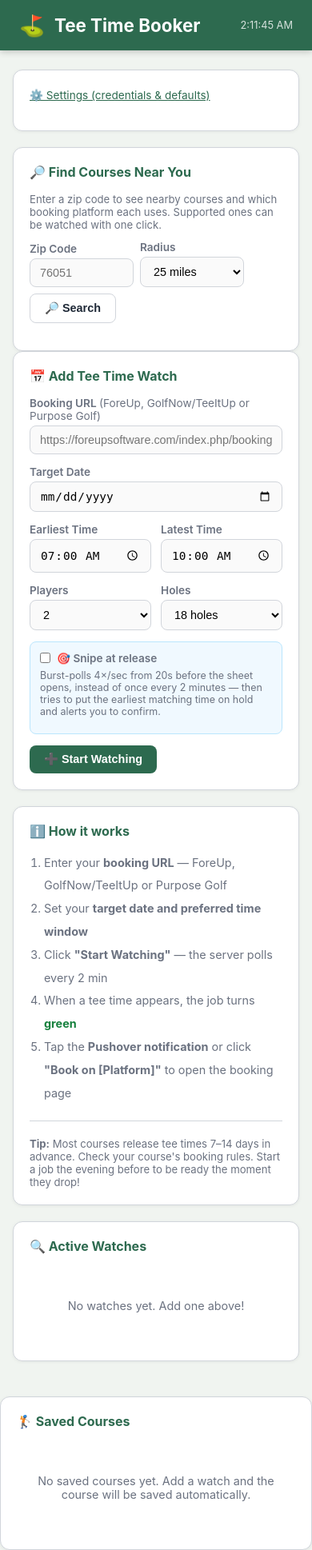
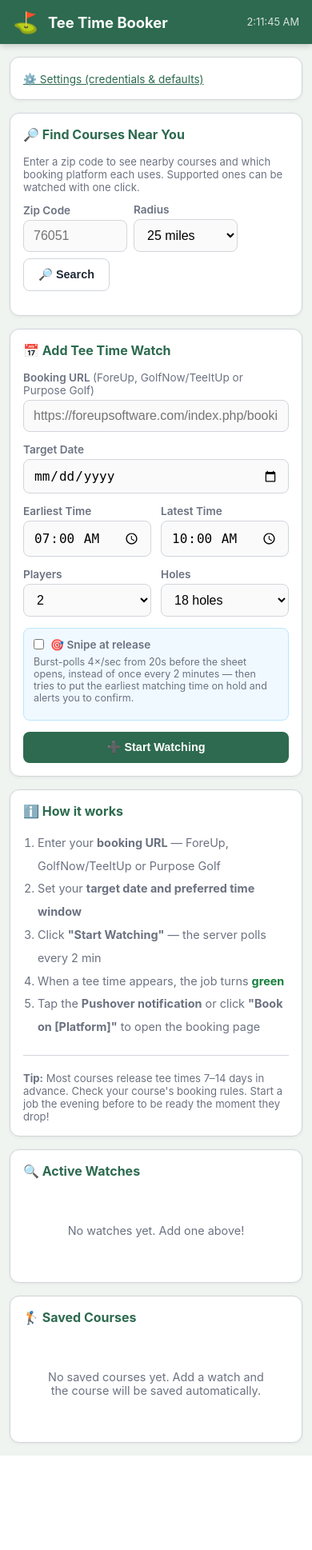
Before and after one commit to espnguy/teetimes, a Flask app: page / in a window 390 px wide. Shown: the whole page at 80% size. After the commit the page ends 1820 px from the top, so only its background shows below. Run offline with Flask 3, Linux system fonts and the light colour scheme; data that the repository does not hold is empty; some libraries are stand-ins or nearby versions.

Commit message:
Make the dashboard usable on a phone
Date and time pickers no longer overflow their cards on iOS, fields use
16px text so Safari stops zooming on focus, job and course cards stack
their buttons under the details, and Saved Courses moves inside the page
container so it gets the same side margins as everything else.

Co-Authored-By: Claude Opus 5.5 <noreply@anthropic.com>

```diff
--- a/templates/index.html
+++ b/templates/index.html
@@ -107,9 +107,9 @@
 
   /* ── Settings ── */
   .settings-toggle { font-size: .85rem; color: var(--green); cursor: pointer;
-                     text-decoration: underline; margin-bottom: 16px; display: inline-block; }
+                     text-decoration: underline; display: inline-block; }
   .settings-section { display: none; }
-  .settings-section.open { display: block; }
+  .settings-section.open { display: block; margin-top: 16px; }
 
   /* ── Toast ── */
   #toast { position: fixed; bottom: 24px; right: 24px; background: #1f2937; color: white;
@@ -128,6 +128,37 @@
   .spinner { display: inline-block; width: 14px; height: 14px; border: 2px solid #ccc;
              border-top-color: var(--green); border-radius: 50%; animation: spin .6s linear infinite; }
   @keyframes spin { to { transform: rotate(360deg); } }
+
+  /* ── Native date/time pickers ── iOS gives these an intrinsic width that
+     overflows grid cells, and collapses an empty date input to no height. */
+  input[type=date], input[type=time] { -webkit-appearance: none; appearance: none;
+    min-width: 0; min-height: 40px; text-align: left; }
+  input::-webkit-date-and-time-value { text-align: left; }
+  .form-row-2 > * { min-width: 0; }
+
+  /* ── Phone ── */
+  @media (max-width: 640px) {
+    header { padding: 12px 16px; }
+    header h1 { font-size: 1.15rem; }
+    .container { padding: 16px 12px; }
+    .grid-2 { gap: 16px; }
+    .card { padding: 16px; }
+    /* even spacing between top-level sections (overrides inline margins) */
+    .container > * { margin: 0 !important; }
+    .container > * + * { margin-top: 16px !important; }
+    /* 16px stops iOS Safari zooming the page when a field is focused */
+    input, select { font-size: 16px; padding: 10px 12px; }
+    .btn { padding: 11px 18px; }
+    .btn-sm { padding: 8px 12px; font-size: .85rem; }
+    #addBtn { width: 100%; justify-content: center; }
+    .job-header { flex-direction: column; }
+    .job-actions { flex-wrap: wrap; width: 100%; }
+    .job-meta { overflow-wrap: anywhere; }
+    .modal { padding: 20px; width: calc(100% - 24px); max-height: 90vh; overflow-y: auto; }
+    .modal-actions { flex-wrap: wrap; }
+    .modal-actions .btn { flex: 1 1 auto; justify-content: center; }
+    #toast { left: 12px; right: 12px; bottom: 16px; text-align: center; }
+  }
 </style>
 </head>
 <body>
@@ -426,9 +457,6 @@
     </div>
   </div>
 
-</div>
-
-
   <!-- Saved Courses -->
   <div class="card" style="margin-top:20px">
     <h2>🏌️ Saved Courses</h2>
@@ -464,9 +492,7 @@
     </div>
   </div>
 
-
-
-
+</div>
 
 <div id="toast"></div>
 
```
